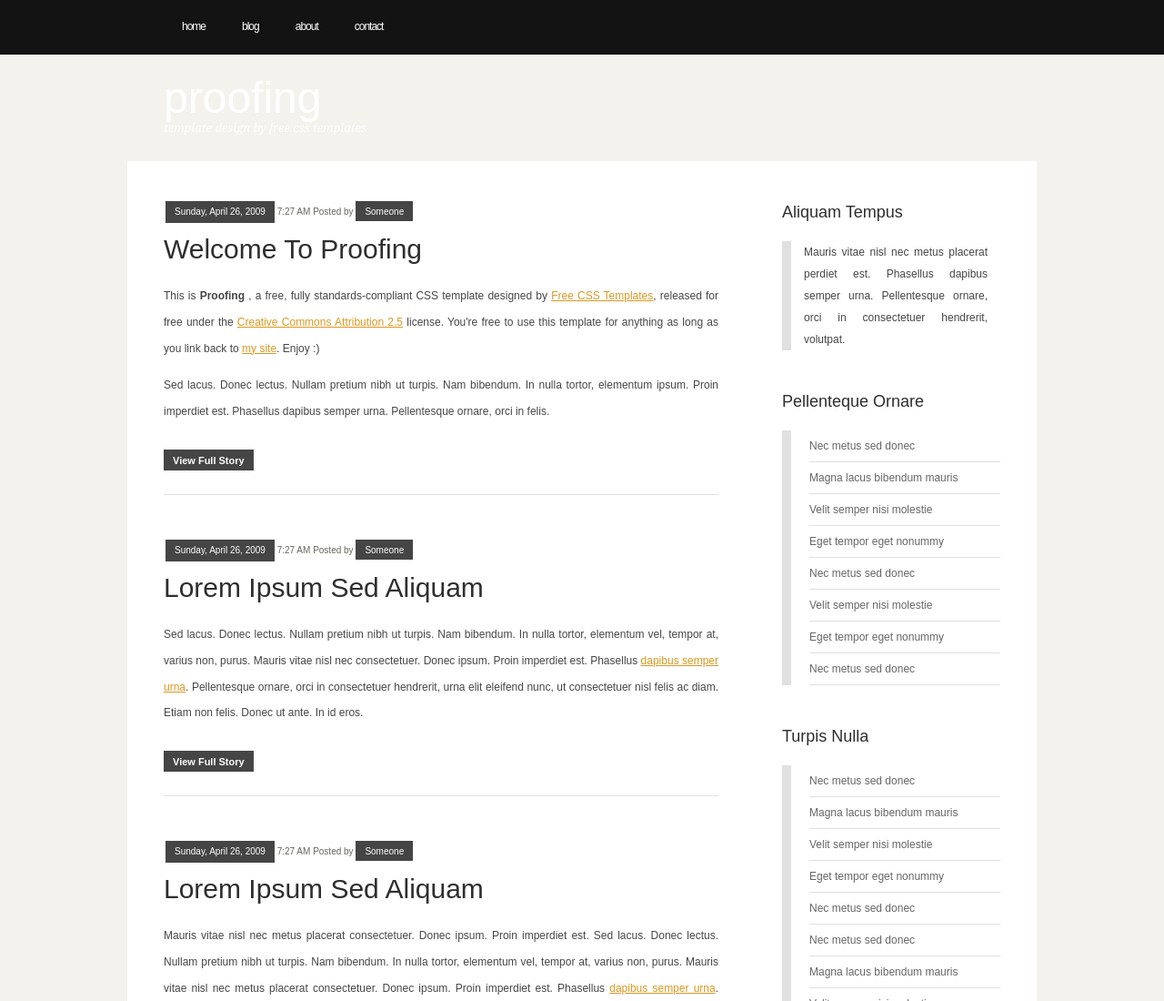
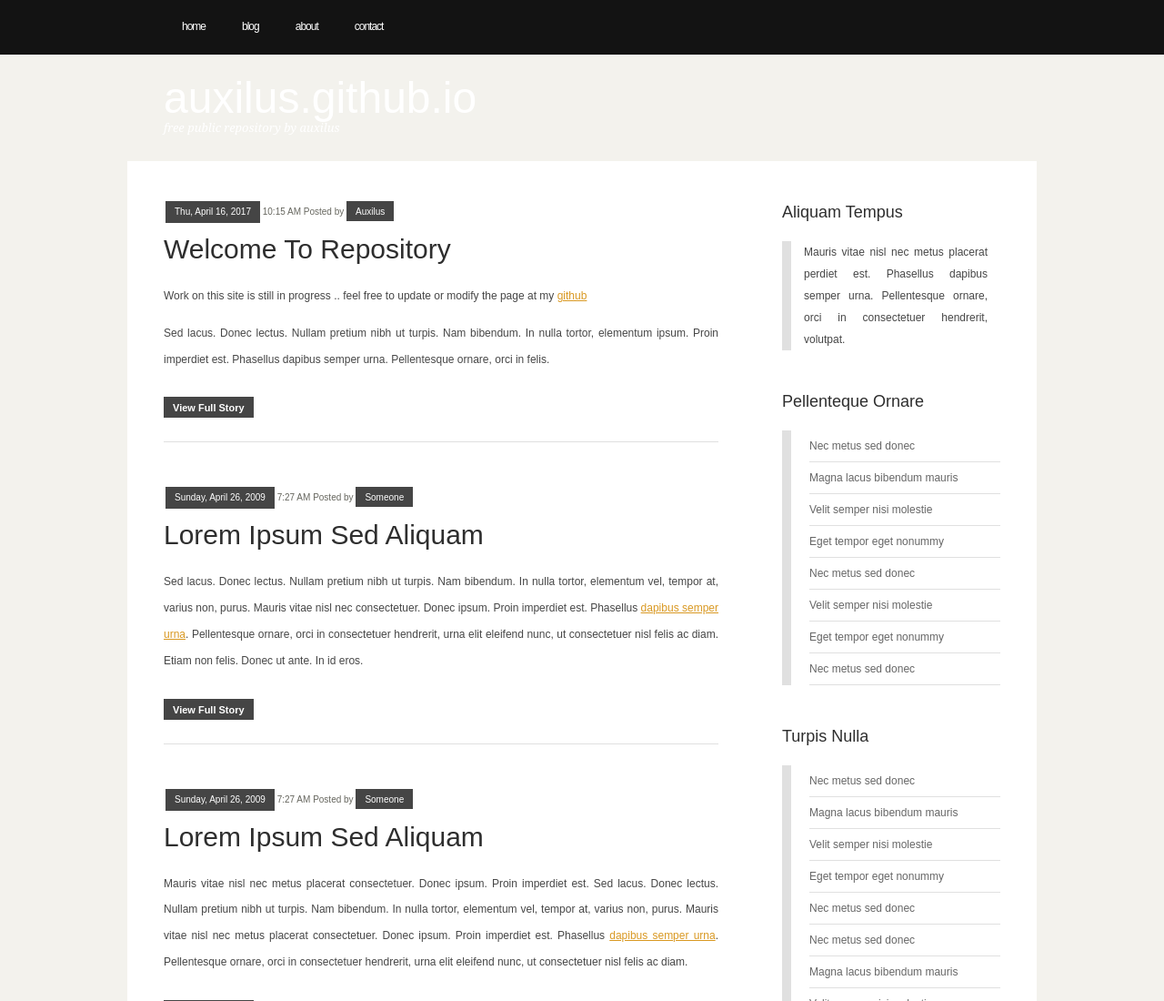
Before and after one commit to 1Tech-X/Auxilus.github.io, a plain HTML site: page index.html in a window 1280 px wide. Shown: the top 1100 px of the page at 91% size. Drawn offline with Linux system fonts and the light colour scheme.

Commit message:
Update index.html

```diff
--- a/index.html
+++ b/index.html
@@ -13,7 +13,7 @@
 <html xmlns="http://www.w3.org/1999/xhtml">
 <head>
 <meta http-equiv="content-type" content="text/html; charset=utf-8" />
-<title>Proofing  by Free CSS Templates</title>
+<title>Auxilus.github.io</title>
 <meta name="keywords" content="" />
 <meta name="description" content="" />
 <link href="style.css" rel="stylesheet" type="text/css" media="screen" />
@@ -30,22 +30,13 @@
 			</ul>
 		</div>
 		<!-- end #menu -->
-		<div id="search">
-			<form method="get" action="">
-				<fieldset>
-					<input type="text" name="s" id="search-text" size="15" />
-					<input type="submit" id="search-submit" value="GO" />
-				</fieldset>
-			</form>
-		</div>
-		<!-- end #search -->
 	</div>
 </div>
 <!-- end #header -->
 <!-- end #header-wrapper -->
 <div id="logo">
-	<h1><a href="#">Proofing </a></h1>
-	<p><em> template design by <a href="http://www.freecsstemplates.org/">Free CSS Templates</a></em></p>
+	<h1><a href="#">Auxilus.github.io </a></h1>
+	<p><em> Free Public Repository <a href="http://www.github.com/Auxilus">by Auxilus</a></em></p>
 </div>
 <hr />
 <!-- end #logo -->
@@ -53,10 +44,10 @@
 	<div id="page-bgtop">
 		<div id="content">
 			<div class="post">
-				<p class="meta"><span class="date">Sunday, April 26, 2009</span> 7:27 AM Posted by <a href="#">Someone</a></p>
-				<h2 class="title"><a href="#">Welcome to Proofing </a></h2>
+				<p class="meta"><span class="date">Thu, April 16, 2017</span> 10:15 AM Posted by <a href="https://www.github.com/Auxilus">Auxilus</a></p>
+				<h2 class="title"><a href="#">Welcome to Repository </a></h2>
 				<div class="entry">
-					<p>This is <strong>Proofing </strong>, a free, fully standards-compliant CSS template designed by <a href="http://www.freecsstemplates.org/">Free CSS Templates</a>, released for free under the <a href="http://creativecommons.org/licenses/by/2.5/">Creative Commons Attribution 2.5</a> license.  You're free to use this template for anything as long as you link back to <a href="http://www.freecsstemplates.org/">my site</a>. Enjoy :)</p>
+					<p>Work on this site is still in progress .. feel free to update or modify the page at my <a href="https://www.github.com/Auxilus/Auxilus.github.io">github</a></p>
 					<p>Sed lacus. Donec lectus. Nullam pretium nibh ut turpis. Nam bibendum. In nulla tortor, elementum ipsum. Proin imperdiet est. Phasellus dapibus semper urna. Pellentesque ornare, orci in felis. </p>
 				</div>
 				<div><a href="#" class="links">View Full Story</a></div>
```
